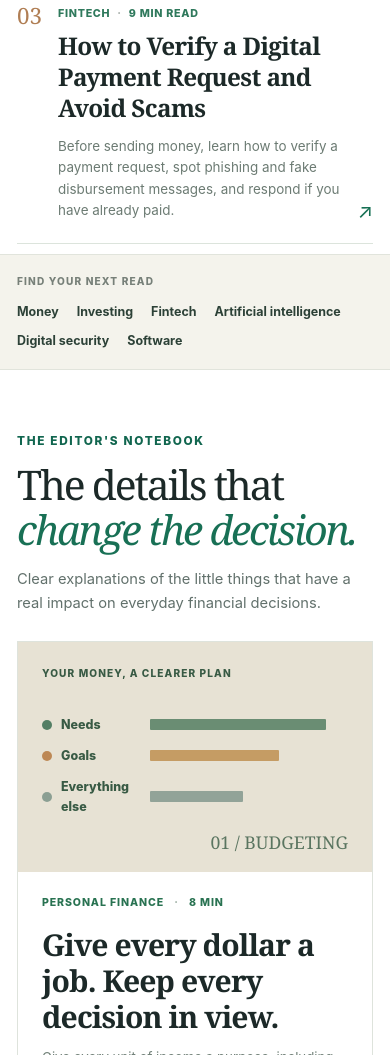
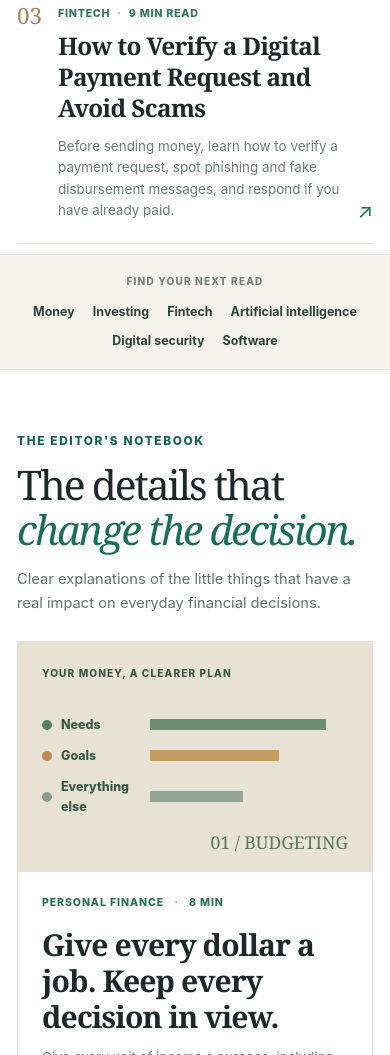
Before and after one commit to samradh4/techmintai, an Astro site: page / in a window 390 px wide. Shown: the part 1865-2920 px from the top of the page. Built offline with nearby package versions, Linux system fonts and the light colour scheme; Astro itself is replaced by a stand-in of ours; no server answers.

Commit message:
Center homepage topic navigation on desktop and mobile

```diff
--- a/src/styles/home.css
+++ b/src/styles/home.css
@@ -53,9 +53,9 @@
 .reading-arrow{font-size:1.25rem;color:#167054;margin-top:auto;padding-top:12px;line-height:1}
 .now-reading-card:hover strong{color:var(--accent)}
 .topic-strip{background:#f4f3ec;border-block:1px solid #e1e4dc}
-.topic-strip-inner{display:flex;align-items:center;gap:41px;min-height:84px}
+.topic-strip-inner{display:flex;align-items:center;justify-content:center;gap:41px;min-height:84px}
 .topic-strip-inner>span{font-size:.63rem;font-weight:850;letter-spacing:.115em;color:#778079;white-space:nowrap}
-.topic-strip-inner nav{display:flex;align-items:center;gap:12px 27px;flex-wrap:wrap}
+.topic-strip-inner nav{display:flex;align-items:center;justify-content:center;gap:12px 27px;flex-wrap:wrap}
 .topic-strip-inner a{color:#2c4137;font-size:.83rem;font-weight:740;white-space:nowrap}
 .topic-strip-inner a:hover{color:#107056}
 
@@ -165,6 +165,7 @@
   .rates-big{font-size:clamp(2rem,4vw,3.4rem)}.rates-big .rates-arrow{padding:0 3px}
   .tool-spotlight-grid{gap:30px}
   .publisher-grid{gap:40px}
+  .topic-strip-inner{flex-wrap:wrap;gap:12px 24px;padding-block:18px}
 }
 @media(max-width:720px){
   .home-edition{padding:16px 0}.edition-kicker{font-size:.6rem;letter-spacing:.08em}
@@ -184,7 +185,7 @@
   .now-reading-grid{grid-template-columns:1fr}
   .now-reading-card,.now-reading-card+.now-reading-card{border-left:0;border-bottom:1px solid #dce4dc;padding:21px 0;gap:16px}
   .reading-content strong{font-size:1.52rem}.reading-desc{font-size:.84rem}.reading-arrow{position:absolute;bottom:22px;right:0}
-  .topic-strip-inner{display:block;padding:18px 0}.topic-strip-inner>span{display:block;margin-bottom:13px}
+  .topic-strip-inner{display:block;padding:18px 0;text-align:center}.topic-strip-inner>span{display:block;margin-bottom:13px}
   .topic-strip-inner nav{gap:9px 18px}.topic-strip-inner a{font-size:.78rem}
   .features-section{padding:57px 0 66px}.feature-section-head{display:block;margin-bottom:25px}
   .feature-section-head h2{font-size:clamp(2.55rem,8.9vw,3.6rem)}
```
